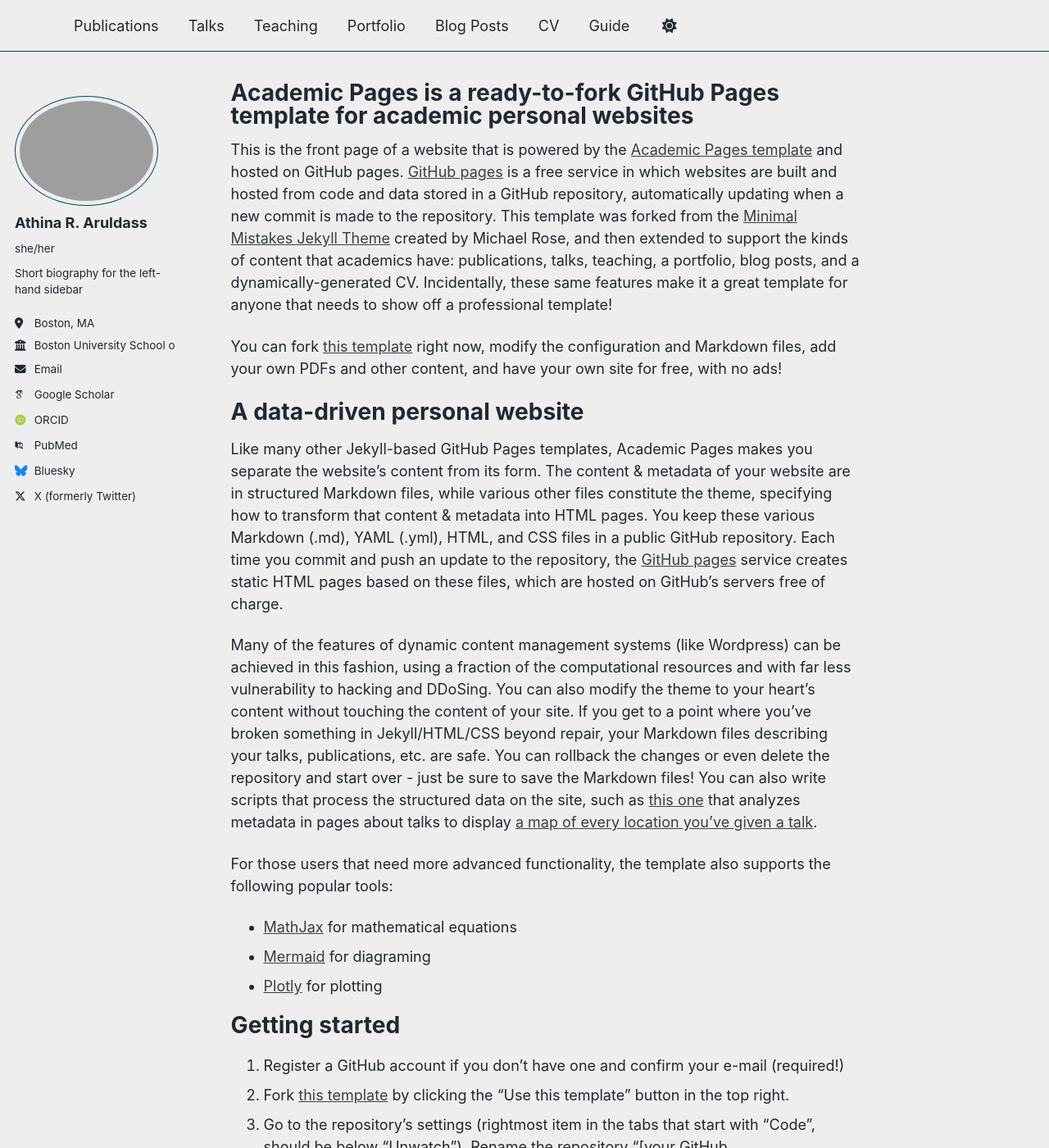
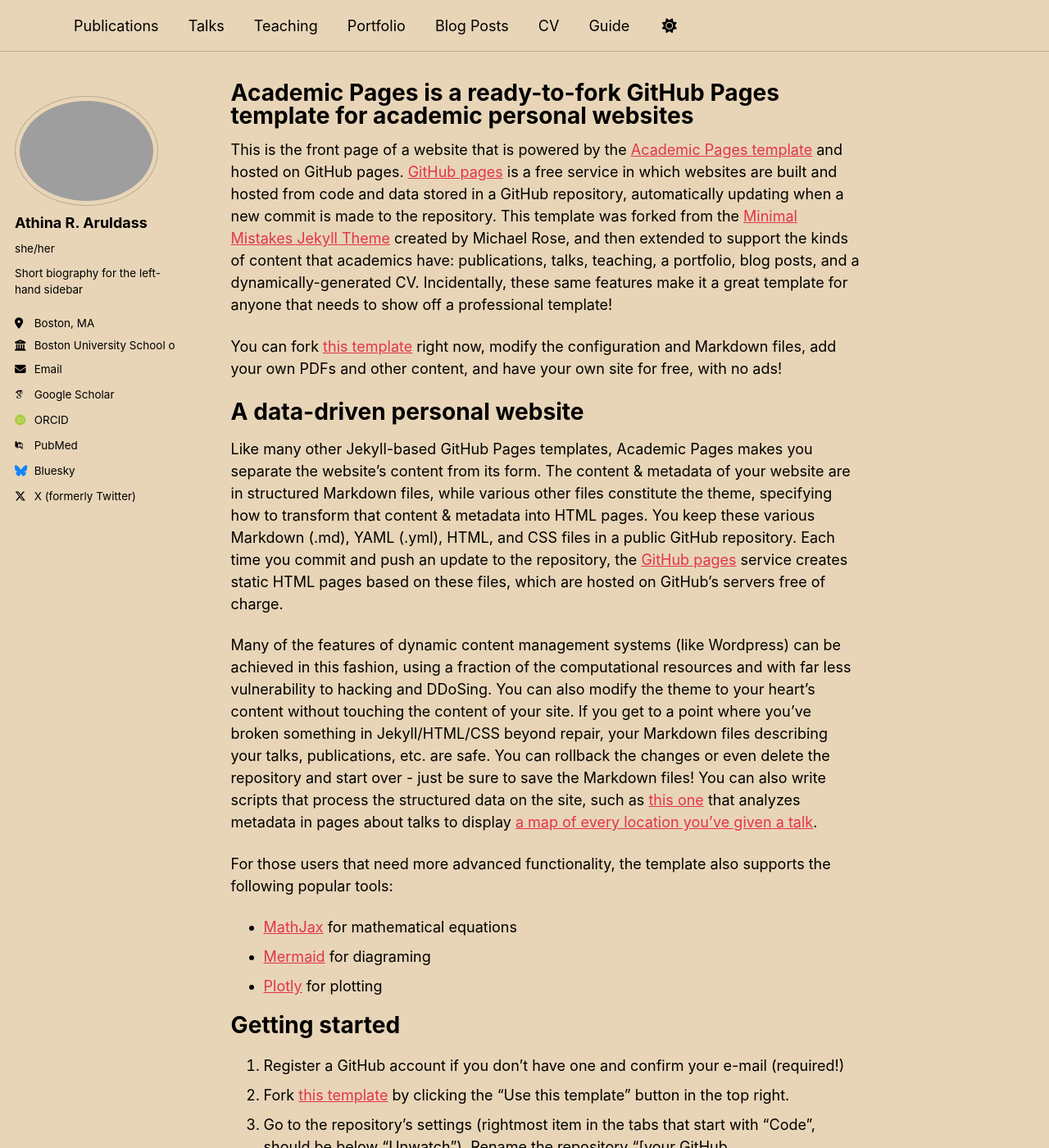
Before and after one commit to AthinaRA/AthinaRA.github.io, a Jekyll site: the page built from _pages/about.md, in a window 1280 px wide and 1400 px high. Shown: the whole window at 82% size. Built offline with Jekyll 4.4.1, drawn with Linux system fonts in a browser that asks for light colours; some web fonts are replaced; a script bundle is joined from its source files by our own code; library files that are not in the unit come from our copies.

Commit message:
Update _config.yml

```diff
--- a/_config.yml
+++ b/_config.yml
@@ -8,7 +8,7 @@
 
 # Basic Site Settings
 locale                   : "en-US"
-site_theme               : "air" # The available themes options are "default", "air", "sunrise", "mint", "dirt" and "contrast"
+site_theme               : "sunrise" # The available themes options are "default", "air", "sunrise", "mint", "dirt" and "contrast"
 title                    : ""
 title_separator          : ""
 name                     : &name "Athina Aruldass"
@@ -41,7 +41,7 @@
   orcid            : "https://orcid.org/0000-0002-6553-659X"
   semantic         : # URL
   ssrn             : # URL
-  pubmed           : "https://www.ncbi.nlm.nih.gov/pubmed/?term=john+snow"
+  pubmed           : "https://www.ncbi.nlm.nih.gov/myncbi/athina.aruldass.2/bibliography/public/"
   researchgate     : # URL
   scopus           : # URL
   zotero           : # URL
```
